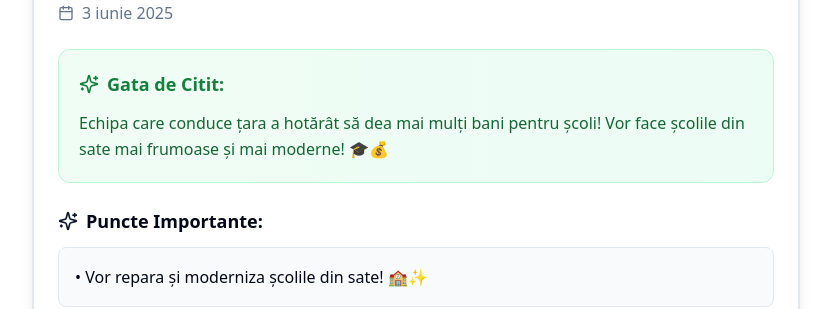
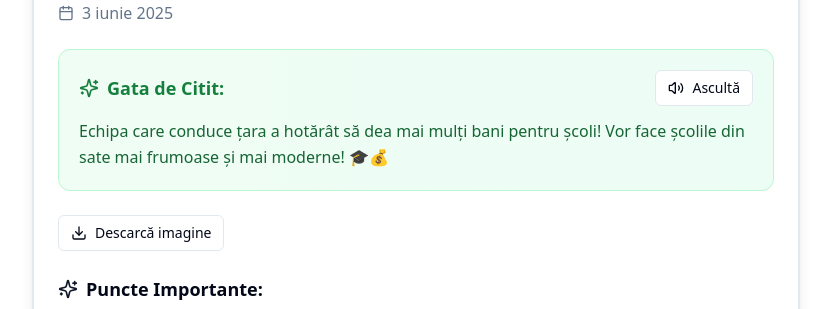
Before and after one commit to gogo16/gov-ro-news-explorer, a React (Vite) app: page /article/gov_03_Iun in a window 1280 px wide. Shown: the part 203-512 px from the top of the page, without its empty margins (224-1055 px from the left). Built offline with nearby package versions, Linux system fonts and the light colour scheme; no server answers; the database is empty.

Commit message:
Preceding changes

```diff
--- a/src/pages/ArticlePage.tsx
+++ b/src/pages/ArticlePage.tsx
@@ -120,11 +120,23 @@ const ArticlePage: React.FC = () => {
               <CardContent className="space-y-6">
                 {/* Simplified version — prominent */}
                 <div className="p-5 bg-gradient-to-r from-green-50 to-emerald-50 dark:from-green-950/30 dark:to-emerald-950/30 rounded-xl border border-green-200 dark:border-green-800">
-                  <h2 className="font-semibold text-green-700 dark:text-green-400 mb-3 flex items-center gap-2 text-lg">
-                    <Sparkles className="h-5 w-5" />{labels.simplified}
-                  </h2>
+                  <div className="flex items-center justify-between mb-3">
+                    <h2 className="font-semibold text-green-700 dark:text-green-400 flex items-center gap-2 text-lg">
+                      <Sparkles className="h-5 w-5" />{labels.simplified}
+                    </h2>
+                    <TextToSpeech text={article.simplifiedContent} language={country === 'ro' ? 'ro' : 'en'} />
+                  </div>
                   <p className="text-green-800 dark:text-green-300 leading-relaxed text-base">{article.simplifiedContent}</p>
                 </div>
+
+                {/* Share as Image */}
+                <ShareImageCard
+                  title={article.title}
+                  simplifiedContent={article.simplifiedContent}
+                  source={sourceWebsite?.name || article.source}
+                  date={article.date}
+                  country={country}
+                />
 
                 {/* Key Points */}
                 <div>
```
